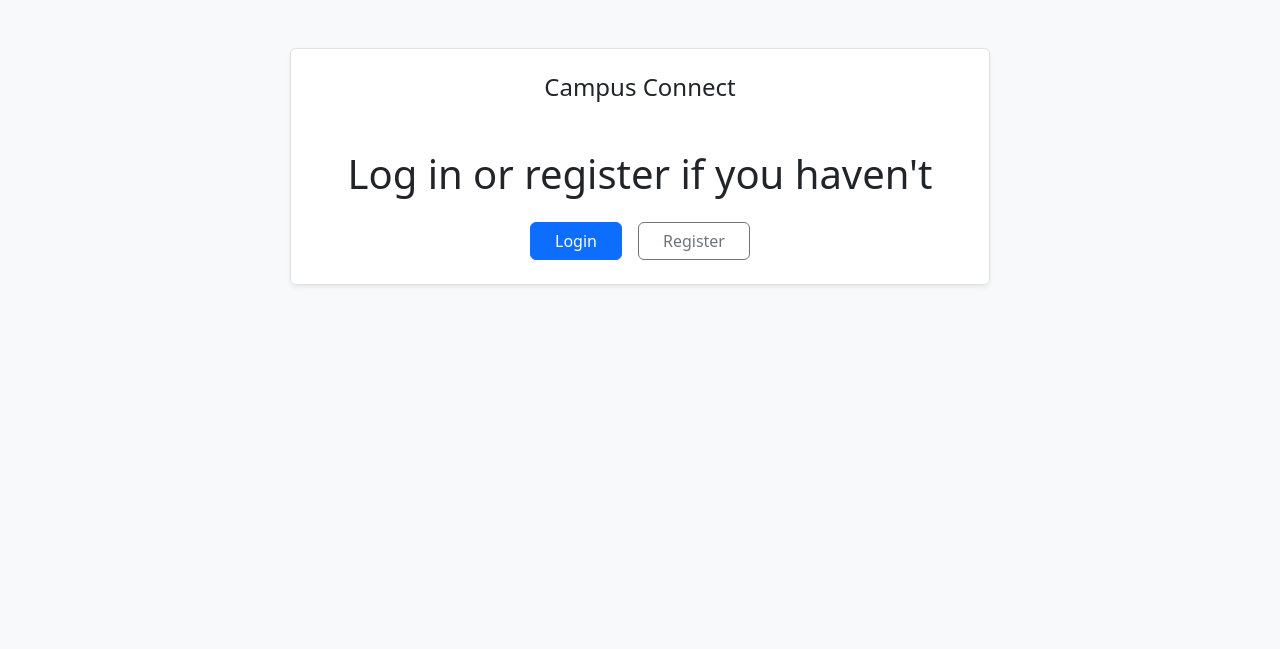
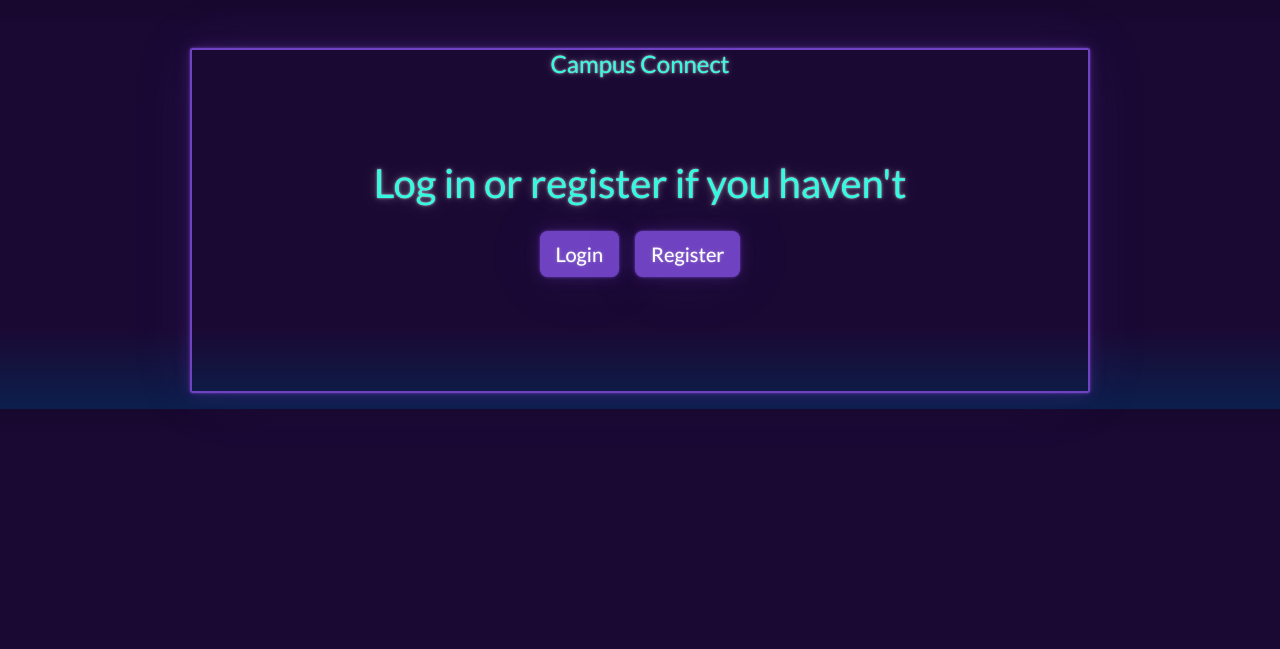
Before and after one commit to JanBusson/CampusConnectBerlin, a Flask app: page / in a window 1280 px wide. Shown: the top 649 px of the page. Run offline with Flask 3, Linux system fonts and the light colour scheme; some libraries are stand-ins or nearby versions.

Commit message:
base.html mit Bootstrap design erweitert und weitere Kleinigkeiten

```diff
--- a/templates/base.html
+++ b/templates/base.html
@@ -7,12 +7,13 @@
     <meta charset="utf-8">
     <meta name="viewport" content="width=device-width, initial-scale=1">
     <title>{% block title %}Campus Connect{% endblock %}</title>
-    {{ bootstrap.load_css() }}
+    <link href="https://cdn.jsdelivr.net/npm/bootswatch@5.3.3/dist/vapor/bootstrap.min.css" rel="stylesheet">
+
 </head>
 <body class="bg-light">
 
-    <div class="container mt-5">
-        <div class="mx-auto bg-white border rounded shadow-sm p-4" style="max-width: 700px;">
+    <div class="container mt-5 d-flex justify-content-center">
+        <div class="card border-primary mb-3 w-100" style="max-width: 900px">
 
             <header class="mb-4">
                 {% block header %}
--- a/templates/login.html
+++ b/templates/login.html
@@ -5,7 +5,7 @@
 {% endblock %}
 
 {% block content %}
-<div class="container mt-5" style="max-width: 500px;">
+<div class="container mt-5" style="max-width: 500px; height:29vh"">
     <form method="POST">
         {{ form.hidden_tag() }}
 
--- a/templates/quiz.html
+++ b/templates/quiz.html
@@ -2,13 +2,13 @@
 
 {% block content %}
 
-<h1>Personality Quiz</h1>
+<h1 class="text-center">Personality Quiz</h1>
 <form method="POST" action="/quiz_results">
 
 <!--#5 Fragen für jeweils 4 Dimensionen
 HINWEIS: KI GENERIERTER CODE FÜR DIE ERWEITERUNG DER FRAGEN: UNTER https://chatgpt.com/share/68665c2d-1570-8000-9473-31b8d751732e ZU FINDEN
 #EXTRAVERTED VS INTROVERTED-->
-<<div class="card shadow-sm rounded-4 mb-4">
+<div class="card shadow-sm rounded-4 mb-4">
   <div class="card-body">
     <p class="text-center fw-semibold fs-5">
       1. At a party, do you prefer to be actively social or observe from the sidelines?
--- a/templates/register.html
+++ b/templates/register.html
@@ -3,7 +3,7 @@
 {% block title %}Register{% endblock %}
 
 {% block content %}
-<div class="container mt-5" style="max-width: 600px;">
+<div class="container mt-5" style="max-width: 600px; height:100vh"">
     <h2 class="mb-4 text-center">Register</h2>
 
     <form method="POST" enctype="multipart/form-data">
@@ -45,7 +45,7 @@
         </div>
 
         <div class="d-grid">
-            {{ form.submit(class="btn btn-primary") }}
+            {{ form.submit(class="btn btn-primary btn-lg") }}
         </div>
     </form>
 </div>
--- a/templates/start.html
+++ b/templates/start.html
@@ -3,14 +3,15 @@
 {% block title %}Campus Connect Berlin{% endblock %}
 
 {% block content %}
+<div class="container" style="max-width: 900px; height:29vh">
 <div class="container d-flex flex-column align-items-center justify-content-center mt-5">
     <h1 class="mb-4 text-center">Log in or register if you haven't</h1>
 
     <form method="POST">
         {{ form.hidden_tag() }}
         <div class="d-flex justify-content-center gap-3">
-            {{ form.login(class="btn btn-primary px-4") }}
-            {{ form.register(class="btn btn-outline-secondary px-4") }}
+            {{ form.login(class="btn btn-primary btn-lg") }}
+            {{ form.register(class="btn btn-primary btn-lg") }}
         </div>
     </form>
 </div>
```
